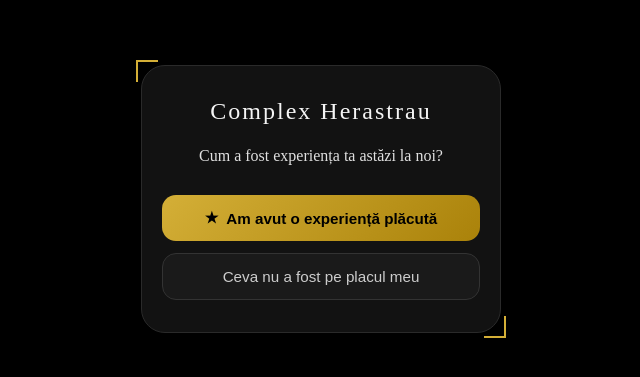
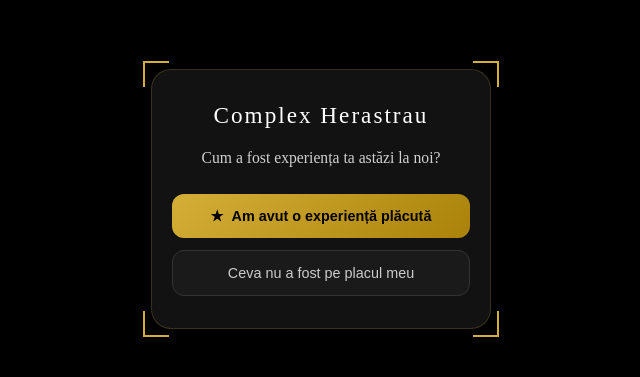
Before and after one commit to Dimiregele/ScanVogue, a Next.js app: page / in a window 1280 px wide. Shown: the part 201-578 px from the top of the page, without its empty margins (319-959 px from the left). Built offline with nearby package versions, Linux system fonts and the light colour scheme.

Commit message:
Update page.tsx

```diff
--- a/app/page.tsx
+++ b/app/page.tsx
@@ -1,56 +1,99 @@
 export default function Home() {
   return (
+    /* Wrapper principal pentru centrare și dimensionare */
+    <div
+      style={{
+        position: "relative",
+        width: "100%",
+        maxWidth: "340px", // Dimensiune optimă universală
+        boxSizing: "border-box",
+      }}
+    >
+      {/* --- COLȚURILE AURII DECORATIVE (lipite fix de card) --- */}
+      {/* Top Left */}
+      <div
+        style={{
+          position: "absolute",
+          top: "-8px",
+          left: "-8px",
+          width: "24px",
+          height: "24px",
+          borderTop: "2px solid #d4af37",
+          borderLeft: "2px solid #d4af37",
+          pointerEvents: "none",
+          zIndex: 2,
+        }}
+      />
+      {/* Top Right */}
+      <div
+        style={{
+          position: "absolute",
+          top: "-8px",
+          right: "-8px",
+          width: "24px",
+          height: "24px",
+          borderTop: "2px solid #d4af37",
+          borderRight: "2px solid #d4af37",
+          pointerEvents: "none",
+          zIndex: 2,
+        }}
+      />
+      {/* Bottom Left */}
+      <div
+        style={{
+          position: "absolute",
+          bottom: "-8px",
+          left: "-8px",
+          width: "24px",
+          height: "24px",
+          borderBottom: "2px solid #d4af37",
+          borderLeft: "2px solid #d4af37",
+          pointerEvents: "none",
+          zIndex: 2,
+        }}
+      />
+      {/* Bottom Right */}
+      <div
+        style={{
+          position: "absolute",
+          bottom: "-8px",
+          right: "-8px",
+          width: "24px",
+          height: "24px",
+          borderBottom: "2px solid #d4af37",
+          borderRight: "2px solid #d4af37",
+          pointerEvents: "none",
+          zIndex: 2,
+        }}
+      />
+
+      {/* --- CARDUL PROPRIU-ZIS --- */}
       <main
         style={{
           position: "relative",
+          zIndex: 1,
           width: "100%",
-        maxWidth: "360px", // Previne extinderea pe ecrane mari
-        height: "auto", // Se extinde automat pe verticală dacă textul/fontul e mai mare
           padding: "32px 20px",
-        borderRadius: "24px",
+          borderRadius: "20px",
           backgroundColor: "#121212",
-        border: "1px solid #2a2a2a",
+          border: "1px solid rgba(212, 175, 55, 0.2)",
           boxSizing: "border-box",
           display: "flex",
           flexDirection: "column",
           alignItems: "center",
           textAlign: "center",
-        boxShadow: "0 10px 30px rgba(0, 0, 0, 0.8)",
+          boxShadow: "0 20px 40px rgba(0, 0, 0, 0.9)",
         }}
       >
-      {/* Colțurile aurii decorative (dacă le folosești) */}
-      <div
-        style={{
-          position: "absolute",
-          top: "-6px",
-          left: "-6px",
-          width: "20px",
-          height: "20px",
-          borderTop: "2px solid #d4af37",
-          borderLeft: "2px solid #d4af37",
-        }}
-      />
-      <div
-        style={{
-          position: "absolute",
-          bottom: "-6px",
-          right: "-6px",
-          width: "20px",
-          height: "20px",
-          borderBottom: "2px solid #d4af37",
-          borderRight: "2px solid #d4af37",
-        }}
-      />
-
         {/* Titlu Restaurant */}
         <h1
           style={{
-          color: "#f5f5f5",
+            color: "#ffffff",
             fontFamily: "serif",
-          fontSize: "1.5rem",
+            fontSize: "1.45rem",
             letterSpacing: "2px",
             marginTop: 0,
-          marginBottom: "20px",
+            marginBottom: "18px",
             fontWeight: "normal",
           }}
         >
@@ -60,11 +103,11 @@
         {/* Întrebare */}
         <p
           style={{
-          color: "#e0e0e0",
-          fontSize: "1rem",
+            color: "#d0d0d0",
+            fontSize: "0.98rem",
             lineHeight: "1.4",
             marginTop: 0,
-          marginBottom: "28px",
+            marginBottom: "26px",
           }}
         >
           Cum a fost experiența ta astăzi la noi?
@@ -77,13 +120,13 @@
           <button
             style={{
               width: "100%",
-            padding: "14px 16px",
-            borderRadius: "14px",
+              padding: "14px 12px",
+              borderRadius: "12px",
               border: "none",
               background: "linear-gradient(135deg, #d4af37 0%, #aa820a 100%)",
-            color: "#000",
+              color: "#000000",
               fontWeight: "600",
-            fontSize: "0.95rem",
+              fontSize: "0.9rem",
               cursor: "pointer",
               display: "flex",
               alignItems: "center",
@@ -98,13 +141,13 @@
           <button
             style={{
               width: "100%",
-            padding: "14px 16px",
-            borderRadius: "14px",
-            border: "1px solid #333",
+              padding: "14px 12px",
+              borderRadius: "12px",
+              border: "1px solid #333333",
               background: "#1a1a1a",
-            color: "#ccc",
+              color: "#cccccc",
               fontWeight: "500",
-            fontSize: "0.95rem",
+              fontSize: "0.9rem",
               cursor: "pointer",
             }}
           >
@@ -113,5 +156,6 @@
 
         </div>
       </main>
+    </div>
   );
 }
```
Lines whose indentation alone changed are shown as unchanged.
